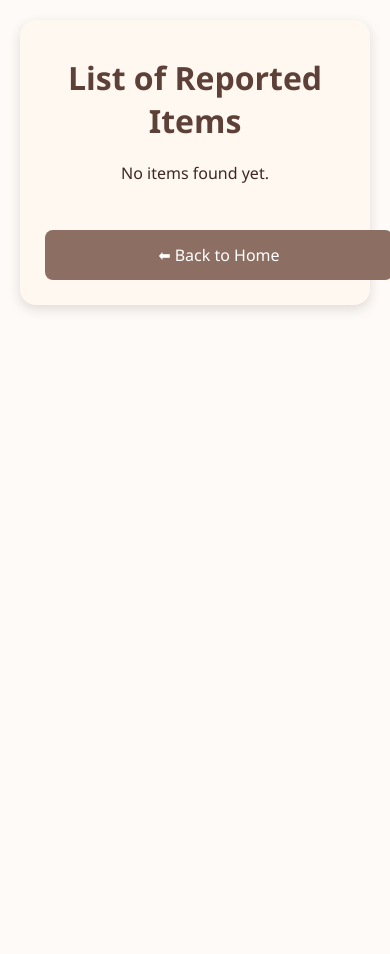
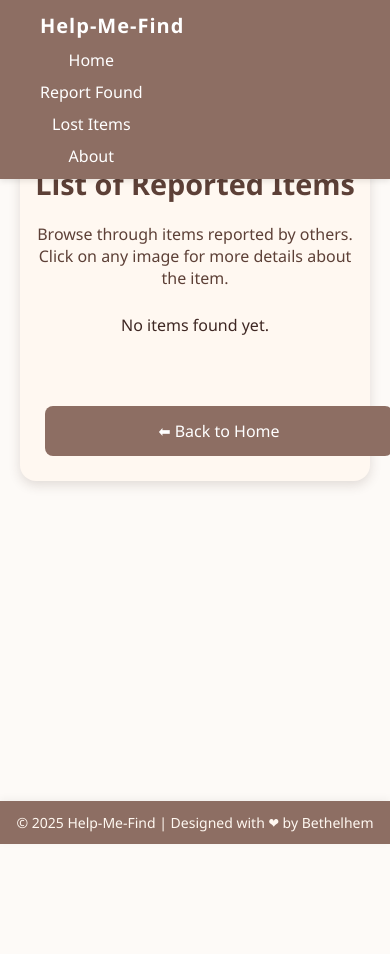
Before and after one commit to is-project-4th-year/Help-Me-Find, a Flask app: page /lost_items in a window 390 px wide. Before the commit the page ends 311 px from the top, so only its background shows below. Run offline with Flask 3, Linux system fonts and the light colour scheme.

Commit message:
feat: enhance UI with improved navigation, responsive design, and AI-generated descriptions across templates

```diff
--- a/static/grid.css
+++ b/static/grid.css
@@ -1,4 +1,4 @@
-/* Grid layout */
+/* ===== Grid Layout ===== */
 .grid {
   display: grid;
   grid-template-columns: repeat(auto-fit, minmax(180px, 1fr));
@@ -12,13 +12,14 @@
   box-shadow: 0 4px 8px rgba(0,0,0,0.1);
   overflow: hidden;
   text-align: center;
-      padding-bottom: 10px;
-      transition: transform 0.2s ease, box-shadow 0.2s ease;
+  transition: transform 0.25s ease, box-shadow 0.25s ease;
+  text-decoration: none;
+  color: inherit;
 }
 
 .grid-item:hover {
-      transform: translateY(-4px);
-      box-shadow: 0 6px 12px rgba(0,0,0,0.15);
+  transform: translateY(-5px);
+  box-shadow: 0 6px 14px rgba(0,0,0,0.15);
 }
 
 .grid-item img {
@@ -33,7 +34,7 @@
   color: #5d4037;
 }
 
-    /* Back button */
+/* ===== Back Button ===== */
 .btn {
   display: inline-block;
   background-color: #8d6e63;
@@ -50,15 +51,15 @@
   background-color: #6d4c41;
 }
 
-    /* Responsive improvements */
+/* ===== Responsive Improvements ===== */
 @media (max-width: 768px) {
   .container {
     margin: 20px;
     padding: 15px;
   }
 
-      h2 {
-        font-size: 1.6rem;
+  h1 {
+    font-size: 1.8rem;
   }
 
   .grid {
--- a/static/style.css
+++ b/static/style.css
@@ -1,30 +1,81 @@
-/* Base styles */
+/* ===== Base Styles ===== */
 body {
     font-family: 'Segoe UI', Tahoma, Geneva, Verdana, sans-serif;
     margin: 0;
     padding: 0;
+    padding-top: 70px;
+    /* display: flex; */
+    min-height: 100vh;
     background-color: #fdfaf7;
     color: #3e2723;
 }
 
-/* Center container */
+/* ===== Navigation Bar ===== */
+nav {
+    position: fixed;
+    top: 0;
+    left: 0;
+    width: 100%;
+    background-color: #8d6e63;
+    color: white;
+    display: flex;
+    justify-content: space-between;
+    align-items: center;
+    padding: 12px 0px;
+    box-shadow: 0 2px 6px rgba(0,0,0,0.1);
+    z-index: 1000;
+}
+
+.options {
+    margin: 0px 40px;
+    padding: 0;
+}
+
+nav .logo {
+    margin: 0px 40px;
+    font-size: 20px;
+    font-weight: 600;
+    letter-spacing: 1px;
+}
+
+nav ul {
+    list-style: none;
+    display: flex;
+    gap: 20px;
+    margin: 0;
+    padding: 0;
+}
+
+nav ul li a {
+    color: #fff;
+    text-decoration: none;
+    font-weight: 500;
+    transition: color 0.3s ease;
+}
+
+nav ul li a:hover {
+    color: #fbe9e7;
+}
+
+/* ===== Container ===== */
 .container {
-    max-width: 700px;
+    flex: 1;
+    max-width: 1000px;
     margin: 40px auto;
-    padding: 20px;
+    padding: 30px;
     background: #fff8f1;
     border-radius: 16px;
     box-shadow: 0 4px 12px rgba(62, 39, 35, 0.15);
     text-align: center;
 }
 
-/* Headings */
+/* ===== Headings ===== */
 h1, h2, h3 {
     color: #5d4037;
     margin-bottom: 20px;
 }
 
-/* Buttons */
+/* ===== Buttons ===== */
 .btn, input[type="submit"] {
     display: inline-block;
     background: #8d6e63;
@@ -43,7 +94,7 @@ h1, h2, h3 {
     background: #6d4c41;
 }
 
-/* File input */
+/* ===== File Input ===== */
 input[type="file"] {
     border: 1px solid #d7ccc8;
     border-radius: 8px;
@@ -54,7 +105,7 @@ input[type="file"] {
     max-width: 300px;
 }
 
-/* Result box */
+/* ===== Result Box ===== */
 .result, .prediction {
     margin-top: 30px;
     padding: 20px;
@@ -74,7 +125,7 @@ input[type="file"] {
     color: #3e2723;
 }
 
-/* Uploaded image preview */
+/* ===== Uploaded Image Preview ===== */
 .uploaded-image {
     margin-top: 15px;
     text-align: center;
@@ -86,7 +137,7 @@ input[type="file"] {
     box-shadow: 0 4px 10px rgba(0,0,0,0.1);
 }
 
-/* Color display */
+/* ===== Color Display ===== */
 .color-section {
     margin-top: 15px;
     display: flex;
@@ -103,7 +154,7 @@ input[type="file"] {
     box-shadow: 0 2px 6px rgba(0,0,0,0.1);
 }
 
-/* Table styles for Lost Items */
+/* ===== Table Styles ===== */
 table {
     width: 100%;
     border-collapse: collapse;
@@ -131,8 +182,39 @@ tr:hover {
     background: #f5ebe3;
 }
 
-/* Mobile responsive */
-@media (max-width: 600px) {
+/* ===== Footer ===== */
+footer {
+    position: fixed;
+    width: 100%;
+    bottom: 0px;
+    margin-top: auto;
+    background-color: #8d6e63;
+    color: #fff8f1;
+    text-align: center;
+    padding: 12px 0;
+    font-size: 14px;
+    box-shadow: 0 -2px 8px rgba(0,0,0,0.05);
+}
+
+/* ===== Mobile Responsive ===== */
+@media (max-width: 780px) {
+    nav {
+        flex-direction: column;
+        align-items: flex-start;
+        text-align: center;
+        gap: 10px;
+    }
+
+    nav ul {
+        flex-direction: column;
+        gap: 10px;
+        margin-top: 10px;
+    }
+
+    body {
+        padding-top: 110px; /* taller nav on mobile */
+    }
+
     .container {
         margin: 20px;
         padding: 15px;
--- a/templates/lost_items.html
+++ b/templates/lost_items.html
@@ -3,27 +3,46 @@
 <head>
   <meta charset="UTF-8">
   <meta name="viewport" content="width=device-width, initial-scale=1.0">
-  <title>Lost Items</title>
+  <title>Lost Items - Lost & Found</title>
   <link rel="stylesheet" href="{{ url_for('static', filename='style.css') }}">
   <link rel="stylesheet" href="{{ url_for('static', filename='grid.css') }}">
-
 </head>
 <body>
+
+  <!-- ===== Navigation Bar ===== -->
+  <nav>
+    <div class="logo">Help-Me-Find</div>
+    <ul class="options">
+      <li><a href="{{ url_for('home') }}">Home</a></li>
+      <li><a href="{{ url_for('found') }}">Report Found</a></li>
+      <li><a href="{{ url_for('lost_items') }}" class="active">Lost Items</a></li>
+      <li><a href="/about">About</a></li>
+    </ul>
+  </nav>
+
+  <!-- ===== Main Container ===== -->
   <div class="container">
     <h1>List of Reported Items</h1>
+    <p style="font-size: 16px; color: #5d4037; max-width: 600px; margin: 0 auto 25px;">
+      Browse through items reported by others. Click on any image for more details about the item.
+    </p>
 
     {% if items %}
     <div class="grid">
       {% for id, item in items.items() %}
       <a href="{{ url_for('item_detail', item_id=id) }}" class="grid-item">
         <img src="{{ url_for('uploaded_file', filename=item.ImageName) }}" alt="Found item image">
-                <div class="item-details">
-                    <p>Found: {{ item.DateTime }}</p>
+        <div class="item-details" style="padding: 10px;">
+          <p style="font-size: 14px; color: #4e342e; margin-bottom: 8px;">
+            <strong>Found:</strong> {{ item.DateTime }}
+          </p>
 
           {% if item.Description %}
-                    <p class="item-description">{{ item.Description | truncate(60, true) }}</p>
+          <p class="item-description" style="color: #5d4037; font-size: 14px;">
+            {{ item.Description | truncate(60, true) }}
+          </p>
           {% else %}
-                    <p class="item-description">Click for full details.</p>
+          <p class="item-description" style="color: #8d6e63; font-style: italic;">Click for full details</p>
           {% endif %}
         </div>
       </a>
@@ -33,7 +52,16 @@
       <p>No items found yet.</p>
     {% endif %}
 
+    <!-- ===== Back Button ===== -->
+    <div style="margin-top: 40px;">
       <a href="{{ url_for('home') }}" class="btn">⬅ Back to Home</a>
     </div>
+  </div>
+
+  <!-- ===== Footer ===== -->
+  <footer>
+    &copy; {{ current_year or "2025" }} Help-Me-Find | Designed with ❤ by Bethelhem
+  </footer>
+
 </body>
 </html>
```
Also changed, not shown: templates/found.html (+37 -7 lines), templates/home.html (+30 -4 lines), templates/item_detail.html (+40 -8 lines). Lines whose indentation alone changed are shown as unchanged.
